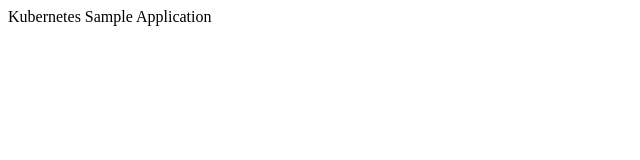
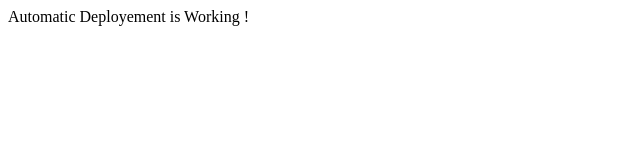
Before and after one commit to Chaimae-coder/kubernetes-deploy, a plain HTML site: page index.html in a window 1280 px wide. Shown: the full height of the page, 0-640 px from the left. Drawn offline with Linux system fonts and the light colour scheme.

Commit message:
add deploy script and add new steps to circleci config

```diff
--- a/index.html
+++ b/index.html
@@ -1,5 +1,5 @@
 <!DOCTYPE html>
 <title>My app</title>
 <body>
- Kubernetes Sample Application
+ Automatic Deployement is Working !
 </body>
```
Also changed, not shown: 3 other files.
